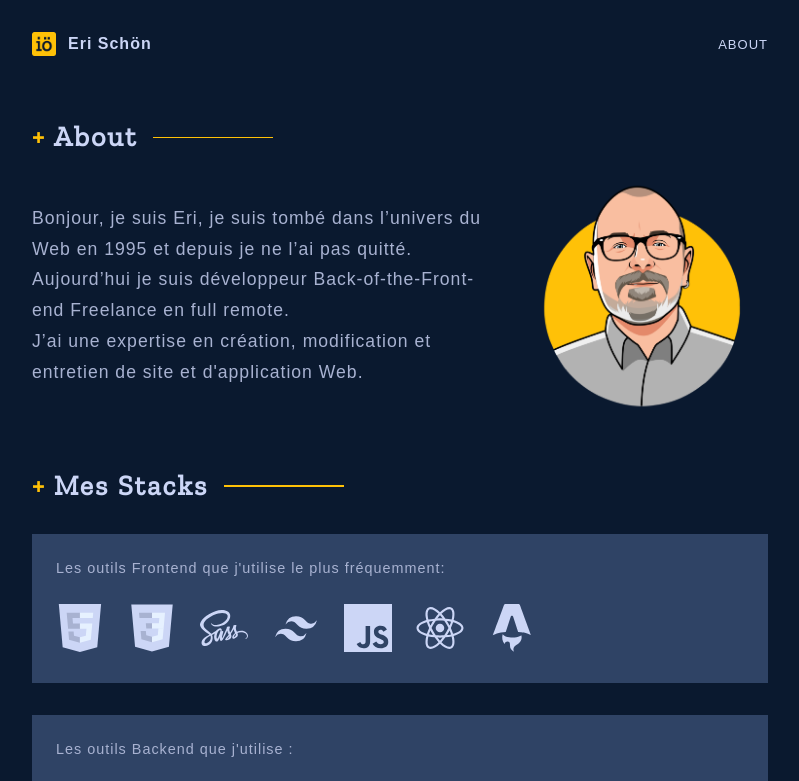
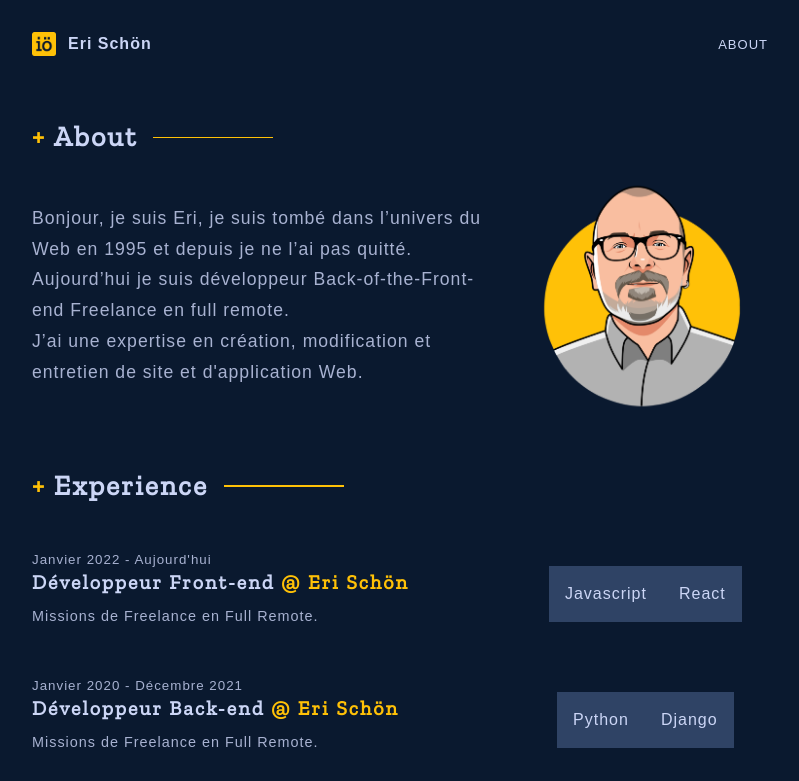
Before and after one commit to erischon/projet-erischon-website, an Astro site: page /about in a window 1280 px wide. Shown: the top 781 px of the page, without its empty margins (240-1039 px from the left). Built offline with nearby package versions, Linux system fonts and the light colour scheme; Astro itself is replaced by a stand-in of ours; a web font is replaced by a local one.

Commit message:
experience

```diff
--- /dev/null
+++ b/src/components/Experience.astro
@@ -0,0 +1,14 @@
+---
+import Experience from "./Experience.card.astro";
+import data from "../data/experience";
+---
+
+<section class="experience">
+  <h2 class="title">Experience</h2>
+
+  <div class="projects-grid">
+    {data.map((job) => <Experience job={job} />)}
+  </div>
+</section>
+
+<style lang="scss"></style>
--- /dev/null
+++ b/src/components/Experience.card.astro
@@ -0,0 +1,102 @@
+---
+import { getPeriod } from "../utils/getPeriod";
+
+const { job } = Astro.props;
+
+const startDate = job.startDate ? new Date(job.startDate) : null;
+const endDate = job.endDate ? new Date(job.endDate) : null;
+const period = getPeriod(startDate, endDate);
+---
+
+<article class="xp-card">
+  <p class="period">{period}</p>
+
+  <h3 class="job-title">
+    {job.position}
+    <span class="company">@ {job.company}</span>
+  </h3>
+
+  <p class="description">{job.description}</p>
+
+  <div class="technos">
+    <span class="technos-title">Technos :</span>
+
+    <div class="tags">
+      {job.tags.map((tag: string) => <span class="tag">{tag}</span>)}
+    </div>
+  </div>
+
+  <style lang="scss">
+    @import "../styles/variables.scss";
+
+    .xp-card {
+      display: flex;
+      flex-direction: column;
+
+      margin: 3rem 0;
+
+      .period {
+        grid-area: period;
+
+        font-size: smaller;
+      }
+
+      .job-title {
+        grid-area: title;
+        margin-bottom: 0.75rem;
+      }
+
+      .company {
+        grid-area: company;
+
+        color: $clr-secondary;
+      }
+
+      .description {
+        grid-area: description;
+      }
+
+      .technos {
+        display: flex;
+        align-items: center;
+
+        grid-area: technos;
+
+        margin-top: 1rem;
+        font-size: smaller;
+
+        .tag {
+          display: inline-block;
+          grid-area: tag;
+
+          padding: 0 0.5rem;
+          font-size: medium;
+          color: $clr-text;
+        }
+      }
+
+      @media screen and (min-width: 640px) {
+        display: grid;
+        grid-template-columns: 2fr 1fr;
+        grid-auto-rows: auto;
+        grid-template-areas:
+          "period technos"
+          "title technos"
+          "description technos";
+
+        .technos {
+          flex-direction: column;
+
+          .technos-title {
+            display: none;
+          }
+
+          .tag {
+            background-color: $clr-background-light;
+            padding: 1rem;
+          }
+        }
+      }
+    }
+  </style>
+</article>
--- a/src/components/Project.astro
+++ b/src/components/Project.astro
@@ -1,97 +1,32 @@
 ---
-import { Image } from "astro:assets";
-
-const { project } = Astro.props;
-
-const coverImage = await import(`../assets/projects/${project.image}.webp`);
+import Project from "./Project.card.astro";
+import data from "../data/projects";
 ---
 
-<article class="card-project image-container">
-  <a href={project.caseStudyUrl}>
-    {
-      project.image && (
-        <Image
-          src={coverImage.default}
-          alt={project.title}
-          width={400}
-          quality={100}
-        />
-      )
-    }
+<section class="projects">
+  <h2 class="title">Mes Projets</h2>
 
-    <div class="overlay">
-      <div class="description">
-        <h3>{project.title}</h3>
-        <p>{project.description}</p>
+  <div class="projects-grid">
+    {data.map((project) => <Project project={project} />)}
   </div>
-    </div>
-  </a>
-</article>
+</section>
 
 <style lang="scss">
-  @import "src/styles/variables.scss";
+  @import "../styles/variables.scss";
 
-  .card-project {
-    &.image-container {
-      position: relative;
+  .projects {
+    margin: 2rem 0;
     width: 100%;
 
-      object-fit: center;
-      cursor: pointer;
-
-      @include shadow;
-
-      img {
-        display: block;
-
-        width: 100%;
-        border-radius: 0.5rem;
-
-        object-fit: cover;
-        object-position: top 0 left 0;
-      }
-
-      &:hover {
-        .overlay {
-          opacity: 0.9;
-          height: 50%;
-        }
-      }
-    }
-
-    .overlay {
-      position: absolute;
-      top: 200;
-      bottom: 0;
-      left: 0;
-      right: 0;
-
-      width: 100%;
-      height: 0;
-      border-bottom-left-radius: 0.5rem;
-      border-bottom-right-radius: 0.5rem;
-      background-color: $clr-background-light;
-
-      overflow: hidden;
-      transition: 0.5s ease;
-    }
-
-    .description {
-      padding: 1rem;
-      color: $clr-white;
-
-      p {
-        margin-top: 0.5rem;
+    &-grid {
+      display: grid;
+      grid-template-columns: 1fr;
+      gap: 1rem;
     }
 
     @media screen and (min-width: 640px) {
-        h3 {
-          font-size: 1rem;
-        }
-
-        p {
-          font-size: 0.75rem;
-        }
+      &-grid {
+        grid-template-columns: 1fr 1fr;
       }
     }
   }
--- /dev/null
+++ b/src/components/Project.card.astro
@@ -0,0 +1,98 @@
+---
+import { Image } from "astro:assets";
+
+const { project } = Astro.props;
+
+const coverImage = await import(`../assets/projects/${project.image}.webp`);
+---
+
+<article class="card-project image-container">
+  <a href={project.caseStudyUrl}>
+    {
+      project.image && (
+        <Image
+          src={coverImage.default}
+          alt={project.title}
+          width={400}
+          quality={100}
+        />
+      )
+    }
+
+    <div class="overlay">
+      <div class="description">
+        <h3>{project.title}</h3>
+        <p>{project.description}</p>
+      </div>
+    </div>
+  </a>
+</article>
+
+<style lang="scss">
+  @import "src/styles/variables.scss";
+
+  .card-project {
+    &.image-container {
+      position: relative;
+      width: 100%;
+
+      object-fit: center;
+      cursor: pointer;
+
+      @include shadow;
+
+      img {
+        display: block;
+
+        width: 100%;
+        border-radius: 0.5rem;
+
+        object-fit: cover;
+        object-position: top 0 left 0;
+      }
+
+      &:hover {
+        .overlay {
+          opacity: 0.9;
+          height: 50%;
+        }
+      }
+    }
+
+    .overlay {
+      position: absolute;
+      top: 200;
+      bottom: 0;
+      left: 0;
+      right: 0;
+
+      width: 100%;
+      height: 0;
+      border-bottom-left-radius: 0.5rem;
+      border-bottom-right-radius: 0.5rem;
+      background-color: $clr-background-light;
+
+      overflow: hidden;
+      transition: 0.5s ease;
+    }
+
+    .description {
+      padding: 1rem;
+      color: $clr-white;
+
+      p {
+        margin-top: 0.5rem;
+      }
+
+      @media screen and (min-width: 640px) {
+        h3 {
+          font-size: 1rem;
+        }
+
+        p {
+          font-size: 0.75rem;
+        }
+      }
+    }
+  }
+</style>
--- a/src/components/Skills.astro
+++ b/src/components/Skills.astro
@@ -2,7 +2,6 @@
 import skills from "../data/skills";
 
 const { webApp, fullstack, other } = skills[0];
-console.log(webApp);
 ---
 
 <section class="skills">
--- /dev/null
+++ b/src/data/experience.js
@@ -0,0 +1,22 @@
+const experience = [
+  {
+    position: "Développeur Front-end",
+    company: "Eri Schön",
+    location: "Remote",
+    startDate: "2022-01-01",
+    endDate: "",
+    description: "Missions de Freelance en Full Remote.",
+    tags: ["Javascript", "React"],
+  },
+  {
+    position: "Développeur Back-end",
+    company: "Eri Schön",
+    location: "Remote",
+    startDate: "2020-01-01",
+    endDate: "2021-12-31",
+    description: "Missions de Freelance en Full Remote.",
+    tags: ["Python", "Django"],
+  },
+];
+
+export default experience;
--- a/src/layouts/project.layout.astro
+++ b/src/layouts/project.layout.astro
@@ -25,10 +25,10 @@ const coverImage = await import(
 
     <div class="links">
       <a href={frontmatter.liveUrl} target="_blank">
-        <img src={iconGit.src} alt="Live" />
+        <img src={iconLink.src} alt="Live" />
       </a>
       <a href={frontmatter.codeUrl} target="_blank">
-        <img src={iconLink.src} alt="Code" />
+        <img src={iconGit.src} alt="Code" />
       </a>
     </div>
 
--- a/src/pages/about.astro
+++ b/src/pages/about.astro
@@ -3,10 +3,12 @@ import Skills from "../components/Skills.astro";
 import About from "../components/About.astro";
 
 import Layout from "../layouts/Layout.astro";
+import Experience from "../components/Experience.astro";
 ---
 
 <Layout>
   <About />
+  <Experience />
   <Skills />
 </Layout>
 
--- a/src/pages/index.astro
+++ b/src/pages/index.astro
@@ -1,6 +1,6 @@
 ---
 import Hero from "../components/Hero.astro";
-import Projets from "../components/Projects.astro";
+import Projets from "../components/Project.astro";
 import Layout from "../layouts/Layout.astro";
 ---
 
--- /dev/null
+++ b/src/utils/getMonth.js
@@ -0,0 +1,23 @@
+const monthsNames = [
+  "Janvier",
+  "Février",
+  "Mars",
+  "Avril",
+  "Mai",
+  "Juin",
+  "Juillet",
+  "Août",
+  "Septembre",
+  "Octobre",
+  "Novembre",
+  "Décembre",
+];
+
+/**
+ * Get the Month name from a number
+ * @param {number} monthNumber
+ * @returns {string}
+ */
+export const getMonth = (monthNumber) => {
+  return monthsNames[monthNumber];
+};
--- /dev/null
+++ b/src/utils/getPeriod.js
@@ -0,0 +1,11 @@
+import { getMonth } from "./getMonth";
+
+export const getPeriod = (start, end) => {
+  const startMonth = `${getMonth(start.getMonth())} ${start.getFullYear()}`;
+
+  const endMonth = end
+    ? `${getMonth(end.getMonth())} ${end.getFullYear()}`
+    : "Aujourd'hui";
+
+  return `${startMonth} - ${endMonth} `;
+};
```
Also changed, not shown: src/components/Projects.astro (deleted, +0 -33 lines). Lines whose indentation alone changed are shown as unchanged.
